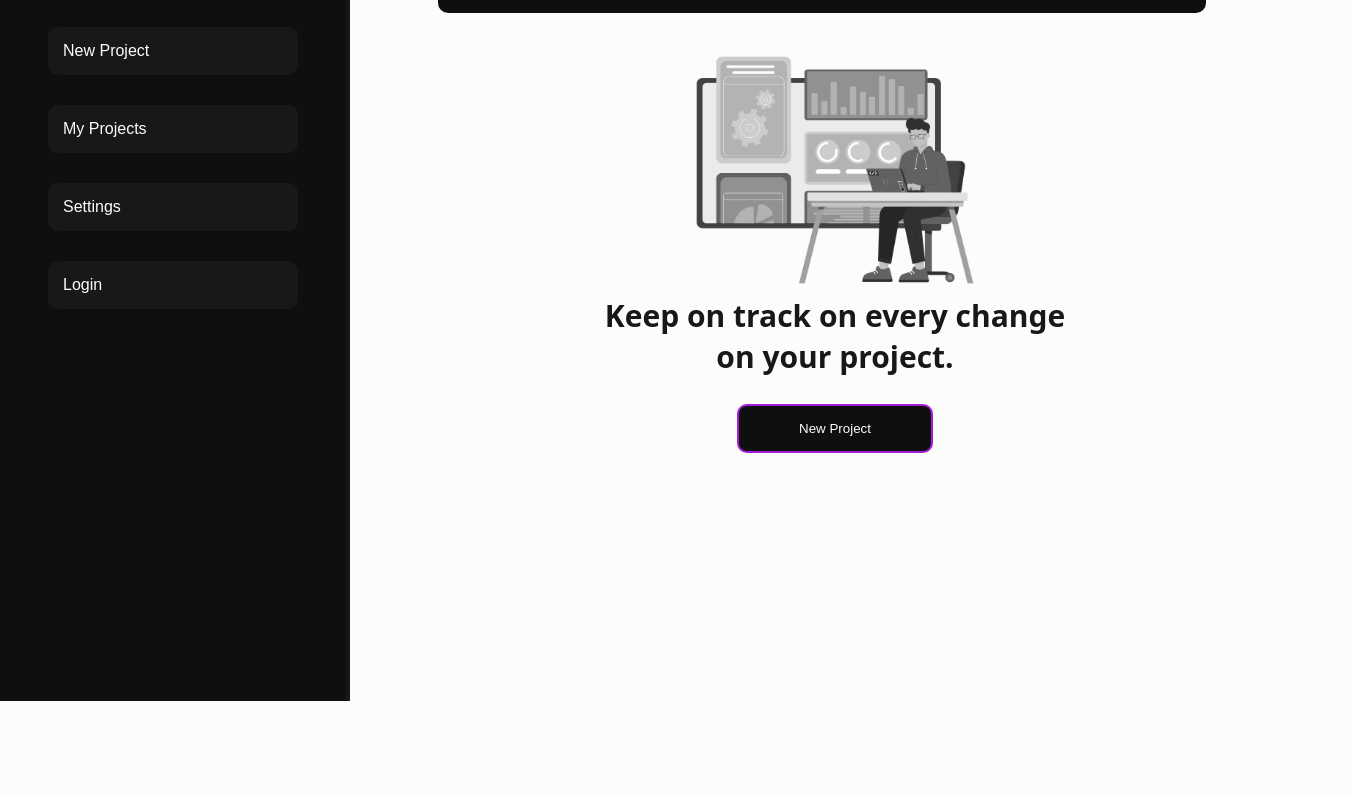
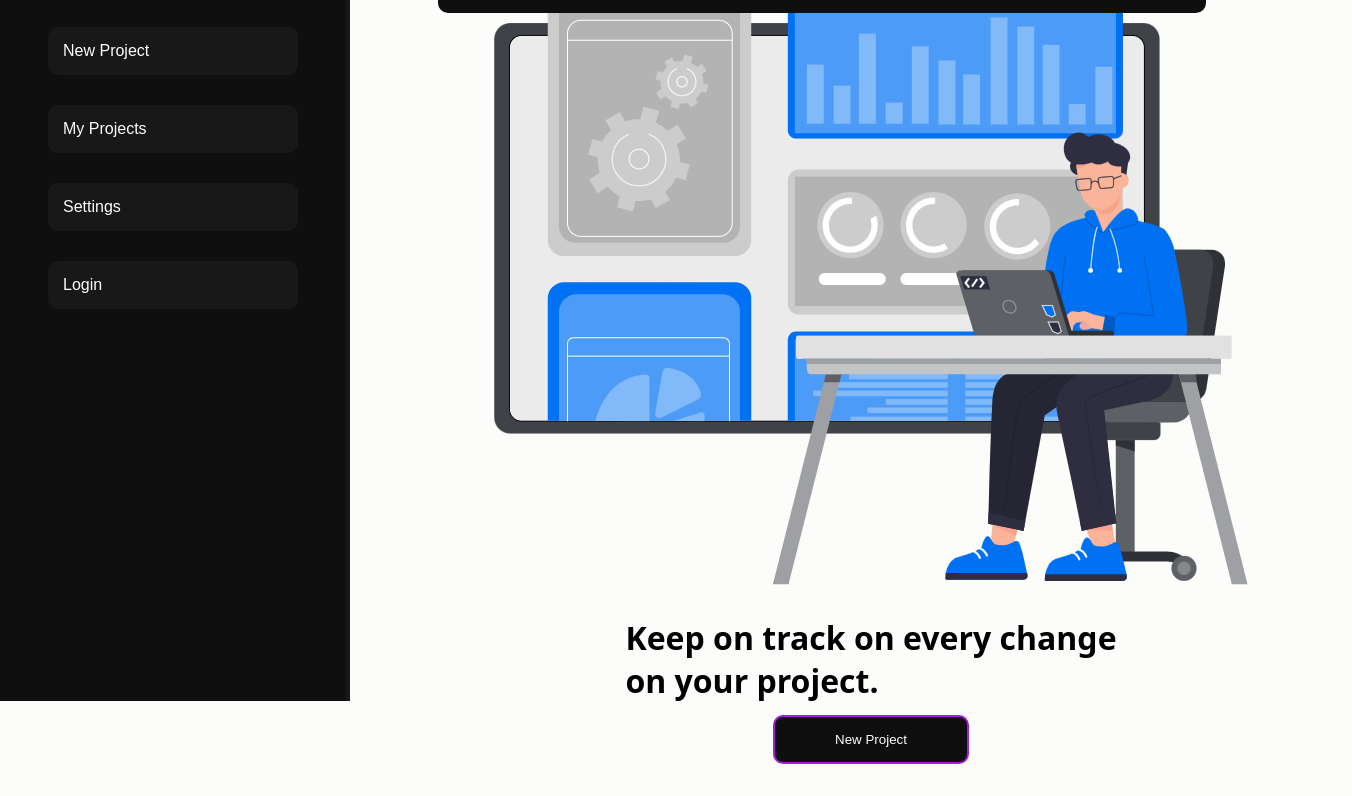
Before and after one commit to DevDario/Costs-Web, a website: page index.html in a window 1280 px wide. Shown: the part 99-895 px from the top of the page, 1352 px wide, since content can reach past the window. Before the commit the page ends 800 px from the top, so only its background shows below. Drawn offline with Linux system fonts and the light colour scheme.

Commit message:
style: centers all container and canvas elements

```diff
--- a/style.scss
+++ b/style.scss
@@ -245,38 +245,22 @@ textarea{
 
     .container{
         display: flex;
+        align-items: center;
+        align-content: center;
         flex-direction: column;
-        margin: 7em 0 2em 0;
+        margin:0 auto;
 
-        .main-image{
+        .img{
+            width: 50%;
+            height: 50%;
+        }
+
+        canvas{
             display: flex;
             align-items: center;
+            align-content: center;
+            justify-content: center;
             margin: 0 auto;
-            justify-content: center;
-            width: 40%;
-            border-radius: $border-radius;
-            filter: grayscale(100%);
-        }
-
-        .main-text{
-            font-size: $bg-text;
-            color: $main-color-lighter;
-            text-align: center;
-        }
-
-        .main-button{
-            display:flex;
-            flex-direction: column;
-            align-items: center;
-            justify-content: center;
-            border:2px solid $secondary-color;
-            padding: $button-padding;
-            border-radius:$border-radius;
-            color: $text-color;
-            background-color: $main-color;
-            font-weight: 300;
-            cursor: pointer;
-            margin:2em auto;
         }
     }
 }
```
Also changed, not shown: style.css, 1 other file.
